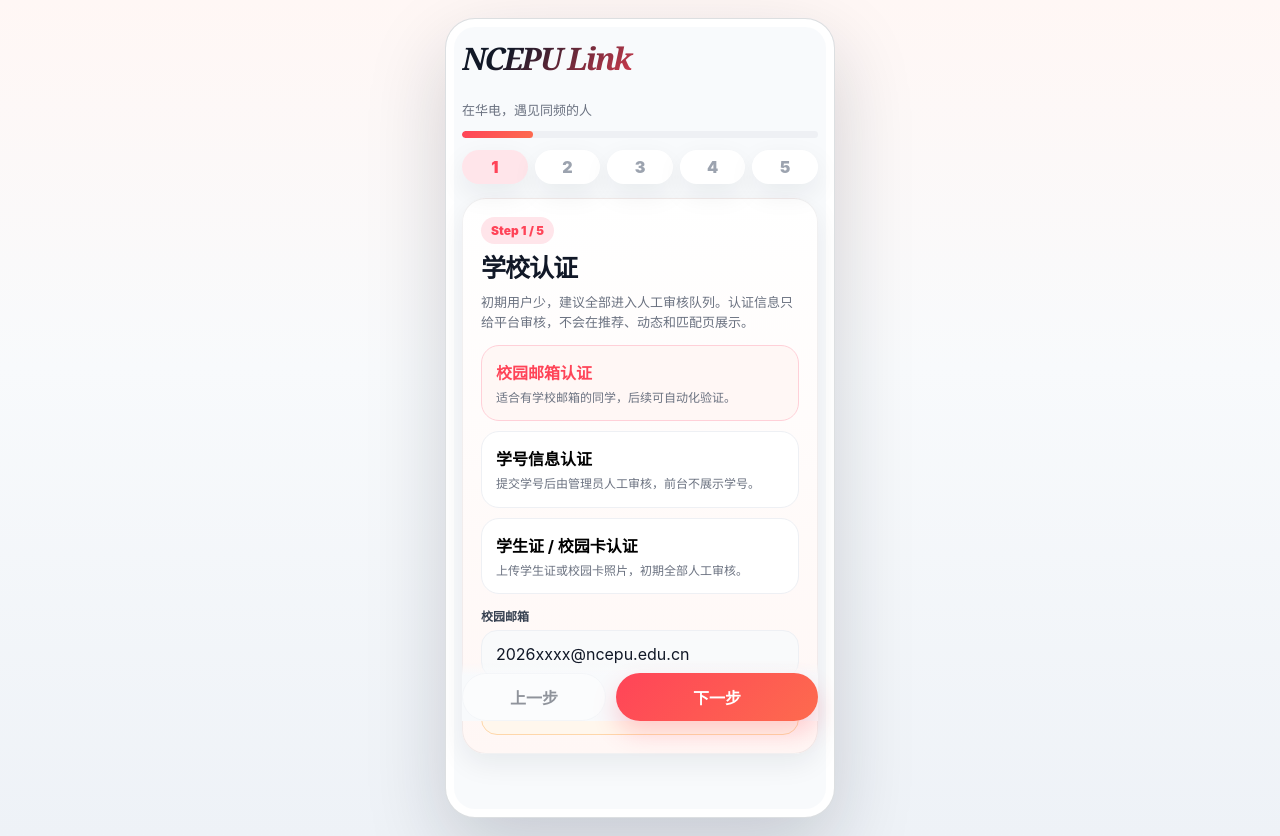
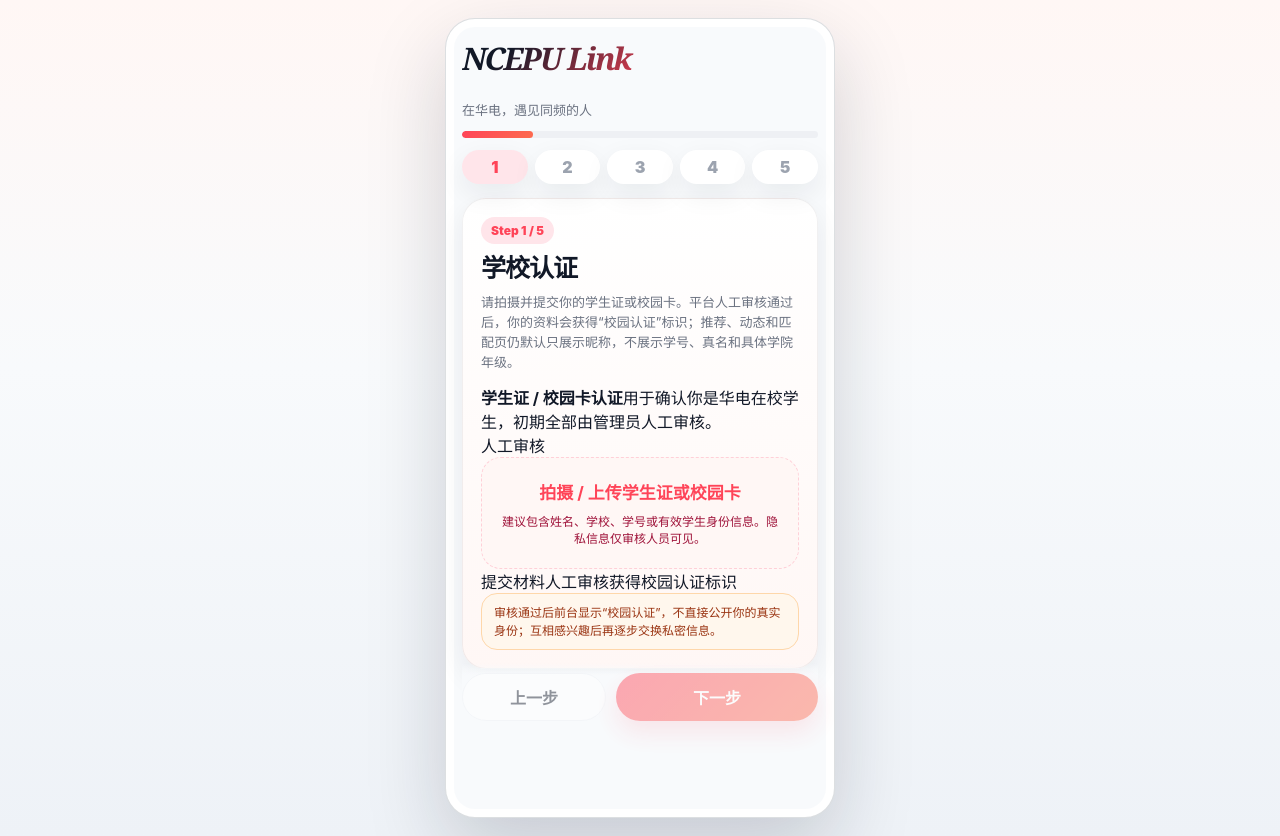
Before and after one commit to js9cpp57y4-jpg/friend-app, a React (Vite) app: page /auth in a window 1280 px wide. Built offline with nearby package versions, Linux system fonts and the light colour scheme.

Commit message:
feat: simplify campus verification to student card review

```diff
--- a/src/pages/AuthPage.tsx
+++ b/src/pages/AuthPage.tsx
@@ -5,11 +5,6 @@ import '../styles/onboarding.css';
 
 const steps = ['学校认证', '账号资料', '兴趣偏好', '照片隐私', '个性问答'];
 const intents = ['认真了解', '长期朋友', '学习搭子', '活动玩伴'];
-const verificationMethods = [
-  { id: 'email', title: '校园邮箱认证', desc: '适合有学校邮箱的同学，后续可自动化验证。', field: '校园邮箱' },
-  { id: 'studentId', title: '学号信息认证', desc: '提交学号后由管理员人工审核，前台不展示学号。', field: '学号' },
-  { id: 'card', title: '学生证 / 校园卡认证', desc: '上传学生证或校园卡照片，初期全部人工审核。', field: '证件照片' }
-];
 const promptOptions = [
   '我的理想周末是',
   '最能代表我的三个关键词',
@@ -21,9 +16,6 @@ const promptOptions = [
 export function AuthPage(){
   const nav=useNavigate();
   const [step,setStep]=useState(0);
-  const [verifyMethod,setVerifyMethod]=useState('email');
-  const [email,setEmail]=useState('2026xxxx@ncepu.edu.cn');
-  const [studentId,setStudentId]=useState('');
   const [cardUploaded,setCardUploaded]=useState(false);
   const [nickname,setNickname]=useState('林间风');
   const [password,setPassword]=useState('');
@@ -43,10 +35,9 @@ export function AuthPage(){
   const toggle=(tag:string)=>setSelected((prev)=>prev.includes(tag)?prev.filter((item)=>item!==tag):[...prev,tag]);
   const toggleBaseTag=(tag:string)=>{ toggle(tag); if(interestSubtags[tag]) setExpanded(expanded===tag?'':tag); };
   const progress=((step+1)/steps.length)*100;
-  const selectedMethod=verificationMethods.find((m)=>m.id===verifyMethod) ?? verificationMethods[0];
 
   const canNext =
-    step===0 ? (verifyMethod==='email' ? email.includes('@') : verifyMethod==='studentId' ? studentId.trim().length>=6 : cardUploaded) :
+    step===0 ? cardUploaded :
     step===1 ? nickname.trim().length>=2 && password.length>=0 :
     step===2 ? selected.length>=5 && detailCount>=2 :
     step===3 ? Boolean(photoMode) && photos.length>=1 :
@@ -72,20 +63,24 @@ export function AuthPage(){
           {step===0 && <section className='onboarding-card hero-step'>
             <span className='step-kicker'>Step 1 / 5</span>
             <h2>学校认证</h2>
-            <p>初期用户少，建议全部进入人工审核队列。认证信息只给平台审核，不会在推荐、动态和匹配页展示。</p>
-            <div className='verification-list'>
-              {verificationMethods.map((method)=><button key={method.id} className={verifyMethod===method.id?'verification-card active':'verification-card'} onClick={()=>setVerifyMethod(method.id)}>
-                <b>{method.title}</b><span>{method.desc}</span>
-              </button>)}
+            <p>请拍摄并提交你的学生证或校园卡。平台人工审核通过后，你的资料会获得“校园认证”标识；推荐、动态和匹配页仍默认只展示昵称，不展示学号、真名和具体学院年级。</p>
+            <div className='verification-focus'>
+              <div>
+                <b>学生证 / 校园卡认证</b>
+                <span>用于确认你是华电在校学生，初期全部由管理员人工审核。</span>
+              </div>
+              <span className='review-badge'>人工审核</span>
             </div>
-            <label>{selectedMethod.field}</label>
-            {verifyMethod==='email' && <input value={email} onChange={(e)=>setEmail(e.target.value)} placeholder='例如 2026xxxx@ncepu.edu.cn'/>}
-            {verifyMethod==='studentId' && <input value={studentId} onChange={(e)=>setStudentId(e.target.value)} placeholder='请输入学号，仅用于人工审核'/>}
-            {verifyMethod==='card' && <button className={cardUploaded?'upload-box done':'upload-box'} onClick={()=>setCardUploaded(true)}>
-              <b>{cardUploaded?'学生证 / 校园卡已添加':'上传学生证 / 校园卡'}</b>
-              <span>正面清晰可见即可，关键信息仅审核人员可见</span>
-            </button>}
-            <div className='privacy-note'>前台匿名展示，后台人工认证；互相感兴趣后再逐步交换私密信息。</div>
+            <button className={cardUploaded?'upload-box done':'upload-box'} onClick={()=>setCardUploaded(true)}>
+              <b>{cardUploaded?'证件照片已提交':'拍摄 / 上传学生证或校园卡'}</b>
+              <span>建议包含姓名、学校、学号或有效学生身份信息。隐私信息仅审核人员可见。</span>
+            </button>
+            <div className='review-flow'>
+              <span>提交材料</span><i />
+              <span>人工审核</span><i />
+              <span>获得校园认证标识</span>
+            </div>
+            <div className='privacy-note'>审核通过后前台显示“校园认证”，不直接公开你的真实身份；互相感兴趣后再逐步交换私密信息。</div>
           </section>}
 
           {step===1 && <section className='onboarding-card'>
@@ -148,7 +143,7 @@ export function AuthPage(){
           {step===3 && <section className='onboarding-card'>
             <span className='step-kicker'>Step 4 / 5</span>
             <h2>照片隐私</h2>
-            <p>先上传照片，再设置谁能看。参考成熟社交平台的做法，照片用于资料完整度、匹配展示和人工审核，但可选择不公开给陌生人。</p>
+            <p>先上传照片，再设置谁能看。照片用于资料完整度、匹配展示和人工审核，但可选择不公开给陌生人。</p>
             <div className='photo-uploader'>
               {[0,1,2,3,4,5].map((slot)=><button key={slot} className={photos[slot]?'photo-slot filled':'photo-slot'} onClick={()=>setPhotos((prev)=>prev[slot]?prev: [...prev, slot===0?'主照片':`生活照 ${slot+1}`])}>
                 {photos[slot] ? <><b>{photos[slot]}</b><span>点击可替换</span></> : <><b>＋</b><span>{slot===0?'添加主照片':'添加照片'}</span></>}
```
